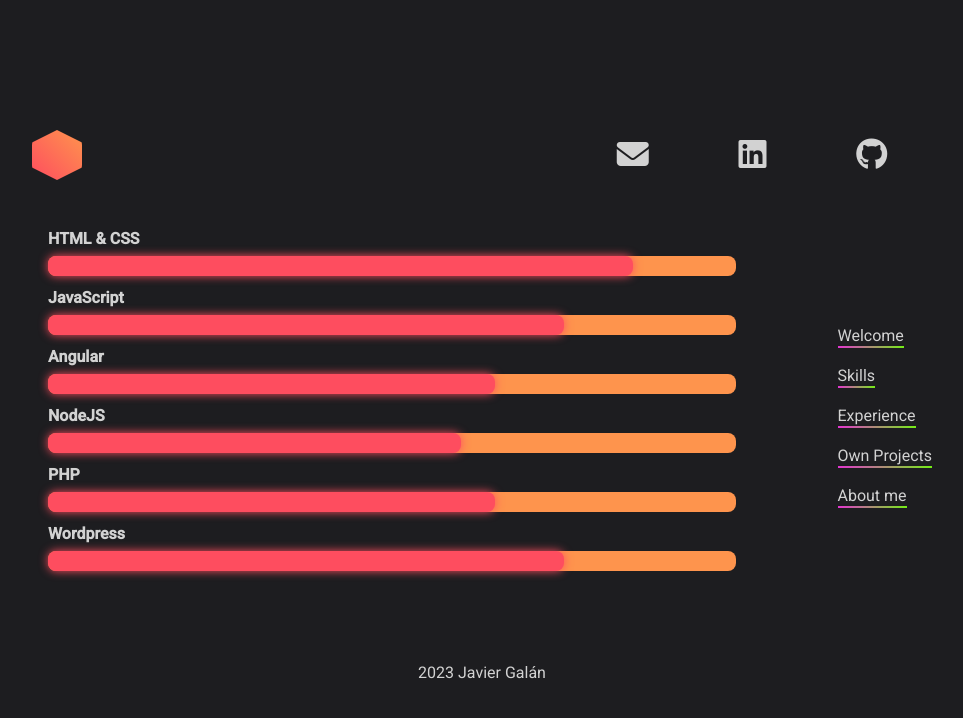
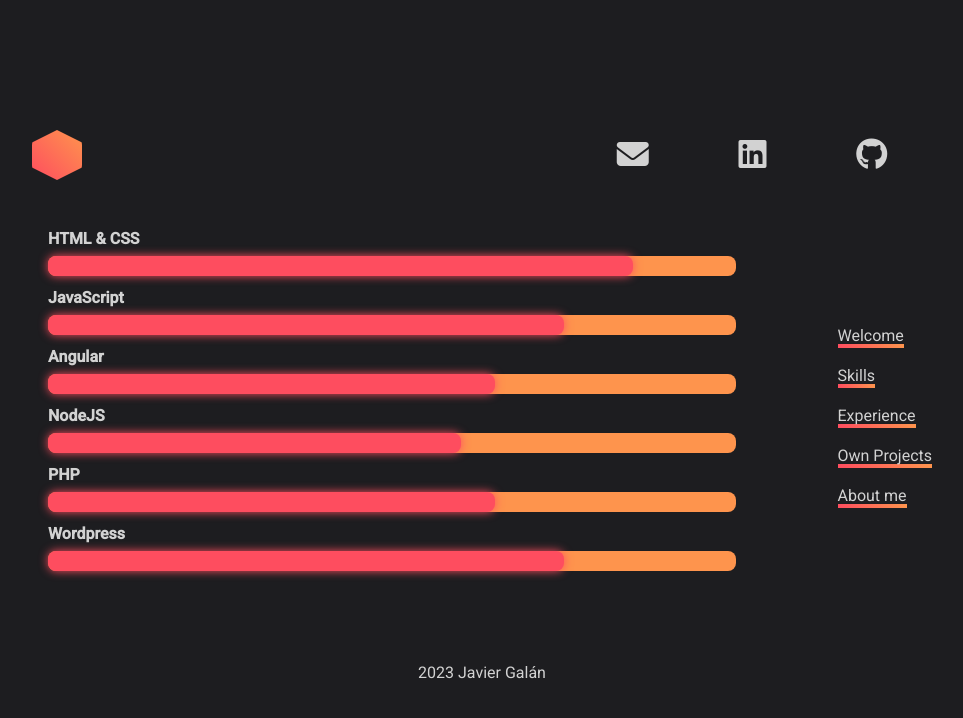
Before and after one commit to javier26galan/portfolio, an Angular app: page /skills in a window 1280 px wide. Shown: the top 718 px of the page, without its empty margins (158-1121 px from the left). Built offline with nearby package versions, Linux system fonts and the light colour scheme.

Commit message:
added directive active link and done

```diff
--- a/src/app/app.component.ts
+++ b/src/app/app.component.ts
@@ -17,7 +17,6 @@ export class AppComponent {
     this.colorService.setPattern('experience');
     this.colorService.colorPattern$.subscribe((pattern) => {
       this.colors = pattern;
-      console.log("app",pattern);
     });
   }
 }
--- a/src/app/app.module.ts
+++ b/src/app/app.module.ts
@@ -10,6 +10,7 @@ import { MatIconModule } from '@angular/material/icon';
 import { NavComponent } from './components/nav/nav.component';
 import { GradientBackgroundDirective } from './shared/gradient-background.directive';
 import { ColorService } from './shared/color.service';
+import { ActiveLinkDirective } from './shared/active-link.directive';
 
 @NgModule({
   declarations: [
@@ -17,7 +18,8 @@ import { ColorService } from './shared/color.service';
     HeaderComponent,
     FooterComponent,
     NavComponent,
-    GradientBackgroundDirective
+    GradientBackgroundDirective,
+    ActiveLinkDirective
   ],
   imports: [
     BrowserModule,
--- a/src/app/components/nav/nav.component.html
+++ b/src/app/components/nav/nav.component.html
@@ -1,9 +1,37 @@
 <nav>
   <ul>
-    <li><a class="gradient-underline" routerLink="">Welcome</a></li>
-    <li><a class="gradient-underline" routerLink="skills">Skills</a></li>
-    <li><a class="gradient-underline" routerLink="experience">Experience</a></li>
-    <li><a class="gradient-underline" routerLink="projects">Own Projects</a></li>
-    <li><a class="gradient-underline" routerLink="about-me">About me</a></li>
+    <li><a class="gradient-underline" routerLink="" appActiveLink>Welcome</a></li>
+    <li>
+      <a
+        class="gradient-underline"
+        routerLink="skills"
+        appActiveLink
+        >Skills</a
+      >
+    </li>
+    <li>
+      <a
+        class="gradient-underline"
+        routerLink="experience"
+        appActiveLink
+        >Experience</a
+      >
+    </li>
+    <li>
+      <a
+        class="gradient-underline"
+        routerLink="projects"
+        appActiveLink
+        >Own Projects</a
+      >
+    </li>
+    <li>
+      <a
+        class="gradient-underline"
+        routerLink="about-me"
+        appActiveLink
+        >About me</a
+      >
+    </li>
   </ul>
 </nav>
--- a/src/app/main/components/job/job.component.ts
+++ b/src/app/main/components/job/job.component.ts
@@ -39,7 +39,6 @@ export class JobComponent implements OnInit {
     this.colorService.setPattern('experience');
     this.colorService.colorPattern$.subscribe((pattern) => {
       this.colors = pattern;
-      console.log('job comp', pattern);
     });
   }
 
--- a/src/app/main/components/personal/personal.component.ts
+++ b/src/app/main/components/personal/personal.component.ts
@@ -16,7 +16,6 @@ export class PersonalComponent implements OnInit {
     this.colorService.setPattern('personal');
     this.colorService.colorPattern$.subscribe((pattern) => {
       this.colors = pattern;
-      console.log('projects', pattern);
     });
   }
 }
--- a/src/app/main/components/project/project.component.ts
+++ b/src/app/main/components/project/project.component.ts
@@ -31,7 +31,6 @@ export class ProjectComponent implements OnInit {
     this.colorService.setPattern('projects');
     this.colorService.colorPattern$.subscribe((pattern) => {
       this.colors = pattern;
-      console.log('projects', pattern);
     });
   }
 }
--- a/src/app/main/components/skils/skils.component.ts
+++ b/src/app/main/components/skils/skils.component.ts
@@ -16,7 +16,6 @@ export class SkilsComponent implements OnInit {
     this.colorService.setPattern('skills');
     this.colorService.colorPattern$.subscribe((pattern) => {
       this.colors = pattern;
-      console.log('main', pattern);
     });
   }
 }
--- a/src/app/main/main.component.ts
+++ b/src/app/main/main.component.ts
@@ -16,7 +16,6 @@ export class MainComponent implements OnInit {
     this.colorService.setPattern('welcome');
     this.colorService.colorPattern$.subscribe((pattern) => {
       this.colors = pattern;
-      console.log('main', pattern);
     });
   }
   ngDestroy() {
--- /dev/null
+++ b/src/app/shared/active-link.directive.ts
@@ -0,0 +1,54 @@
+import { Directive, ElementRef, HostListener, Input, OnInit, Renderer2, SimpleChanges } from '@angular/core';
+import { NavigationEnd, Router } from '@angular/router';
+import { filter } from 'rxjs';
+
+@Directive({
+  selector: '[appActiveLink]',
+})
+export class ActiveLinkDirective implements OnInit {
+  constructor(
+    private el: ElementRef,
+    private router: Router,
+    private renderer: Renderer2
+  ) {}
+
+  ngOnInit(): void {
+    this.router.events
+      .pipe(filter((event) => event instanceof NavigationEnd))
+      .subscribe(() => {
+        const currentUrl = this.router.routerState.snapshot.url;
+        console.log('current url', currentUrl);
+        this.removePreviousClasses();
+
+        let activeClass = '';
+        if (currentUrl === '/skills') {
+          activeClass = 'gradient-underline-skills';
+        } else if (currentUrl === '/about-me') {
+          activeClass = 'gradient-underline-personal';
+        } else if (currentUrl === '/projects') {
+          activeClass = 'gradient-underline-projects';
+        } else if (currentUrl === '/skills') {
+          activeClass = 'gradient-underline-skills';
+        } else if (currentUrl === '/experience') {
+          activeClass = 'gradient-underline-experience';
+        } else if (currentUrl === '/') {
+          activeClass = 'gradient-underline-welcome';
+        }
+
+        this.renderer.addClass(this.el.nativeElement, activeClass);
+      });
+  }
+  private removePreviousClasses(): void {
+    const classNames = [
+      'gradient-underline-welcome',
+      'gradient-underline-skills',
+      'gradient-underline-experience',
+      'gradient-underline-projects',
+      'gradient-underline-personal',
+    ];
+
+    for (const className of classNames) {
+      this.renderer.removeClass(this.el.nativeElement, className);
+    }
+  }
+}
--- a/src/app/shared/color.service.ts
+++ b/src/app/shared/color.service.ts
@@ -35,11 +35,7 @@ export class ColorService {
     },
   };
 
-  constructor() {
-    this.colorPattern$.subscribe((pattern) => {
-      console.log('constructor colorService:', pattern);
-    });
-  }
+  constructor() {}
 
   getColors(): ColorPattern {
     return this.colorPatternSubject.value;
--- a/src/app/shared/gradient-background.directive.ts
+++ b/src/app/shared/gradient-background.directive.ts
@@ -17,10 +17,8 @@ export class GradientBackgroundDirective {
     private renderer: Renderer2,
     private colorService: ColorService
   ) {
-    console.log("directiva");
     this.colorSubscription = this.colorService.colorPattern$.subscribe(
       (pattern) => {
-        console.log('directiva', pattern);
         this.applyGradient(pattern);
       }
     );
--- a/src/styles.scss
+++ b/src/styles.scss
@@ -14,7 +14,7 @@
 }
 .gradient-underline {
   display: inline-block;
-  background-size: 100% 2px; /* Grosor del subrayado */
+  background-size: 100% 4px; /* Grosor del subrayado */
   background-position: 0 100%; /* Ubicación del subrayado */
   background-repeat: no-repeat;
   background-image: linear-gradient(to right, #e334d0, #74ee15);
@@ -22,7 +22,7 @@
     background-image: linear-gradient(to right, #944dfe, #fe944d);
   }
   &-skills {
-    background-image: linear-gradient(to right, var(--waring), var(--accent));
+    background-image: linear-gradient(to right, var(--warning), var(--accent));
   }
   &-experience {
     background-image: linear-gradient(to right, var(--pink), var(--green));
```
Also changed, not shown: 1 other file (tests, documents, lock files or other folders).
